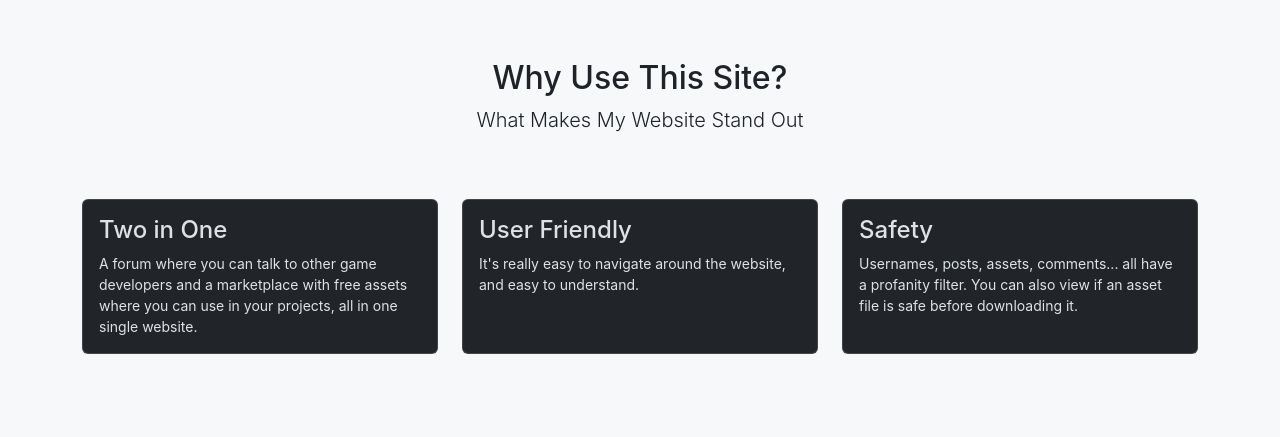
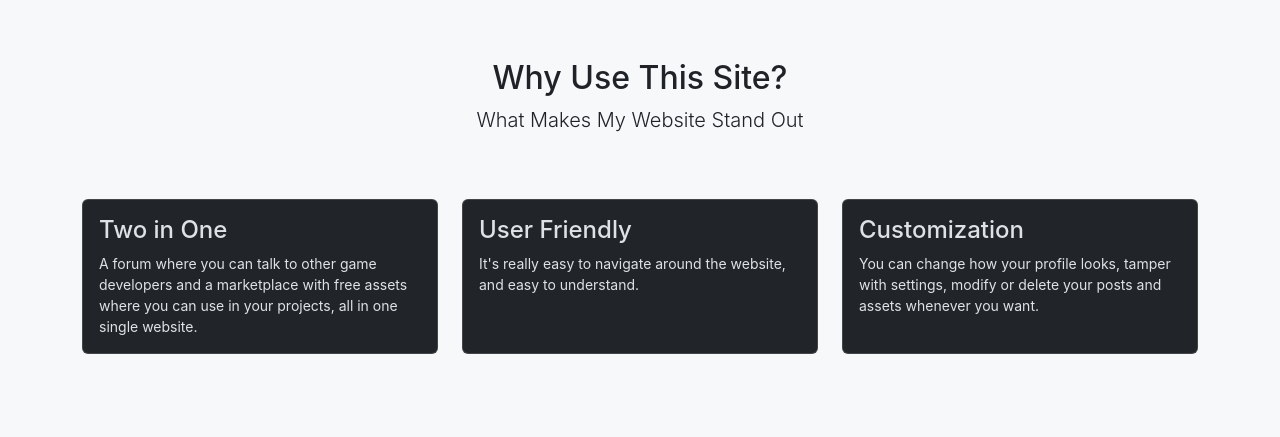
Before and after one commit to ThomazCortez/moonarrowstudios, a PHP site: page /moonarrowstudios/php/about.php in a window 1280 px wide. Shown: the part 1484-1921 px from the top of the page. Run offline with PHP 8.4, Linux system fonts and the light colour scheme.

Commit message:
about customization section

```diff
--- a/php/about.php
+++ b/php/about.php
@@ -349,8 +349,8 @@ require 'db_connect.php';
                 <div class="col-md-4 mb-4" data-aos="flip-left" data-aos-delay="300">
                     <div class="card h-100">
                         <div class="card-body">
-                            <h4 class="card-title">Safety</h4>
-                            <p class="card-text">Usernames, posts, assets, comments... all have a profanity filter. You can also view if an asset file is safe before downloading it.</p>
+                            <h4 class="card-title">Customization </h4>
+                            <p class="card-text">You can change how your profile looks, tamper with settings, modify or delete your posts and assets whenever you want.</p>
                         </div>
                     </div>
                 </div>
```
